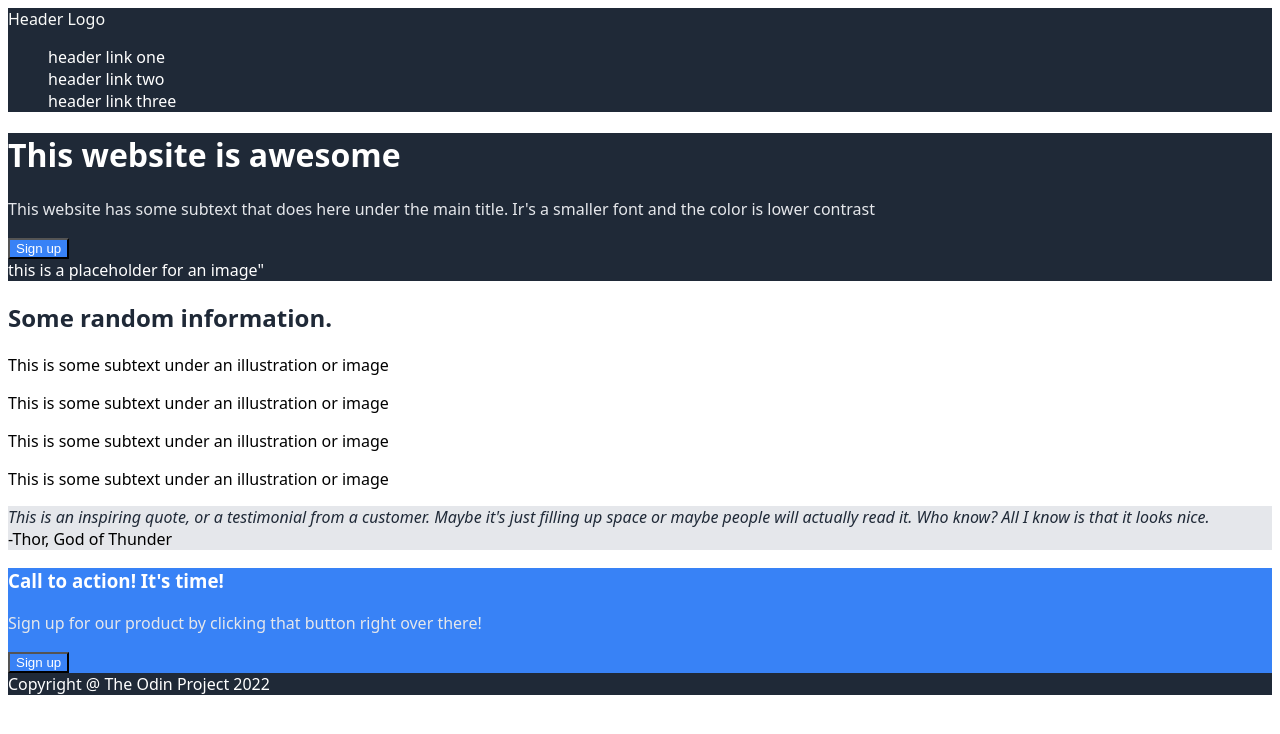
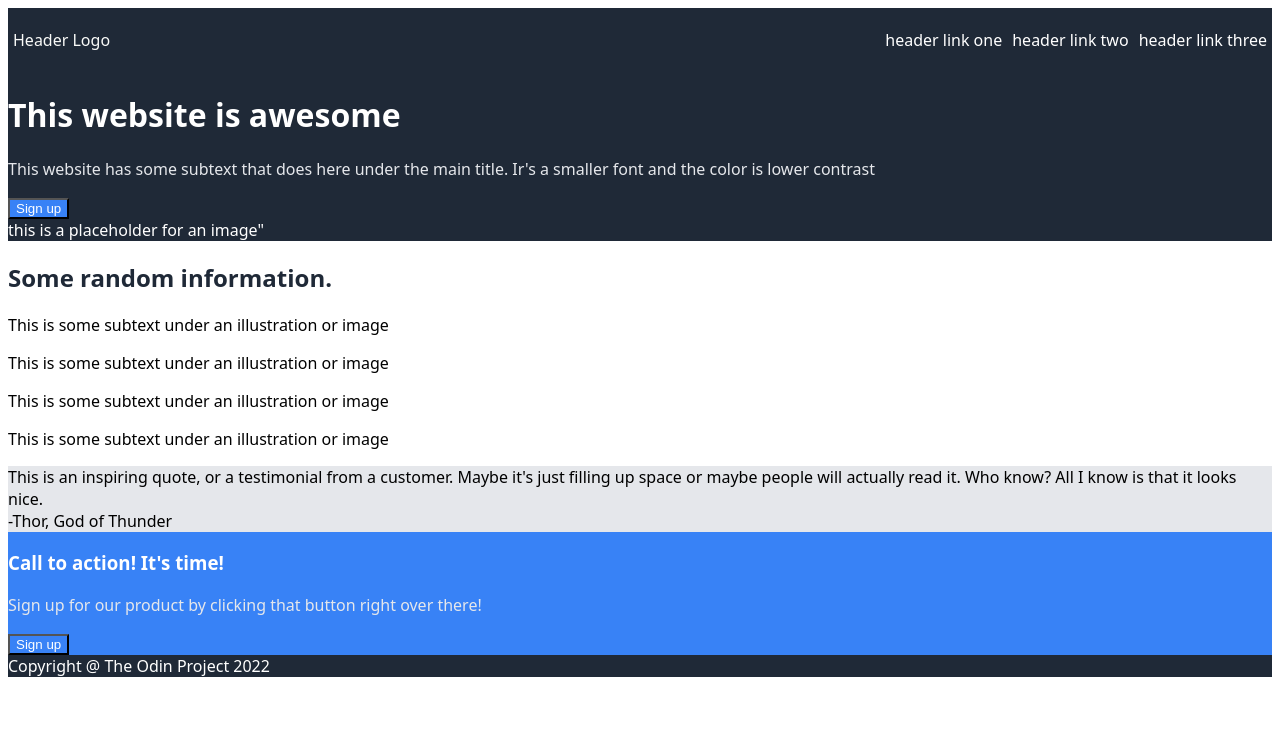
Before and after one commit to Belbut/landing-page, a plain HTML site: page index.html in a window 1280 px wide. Drawn offline with Linux system fonts and the light colour scheme.

Commit message:
Position the header

```diff
--- a/style.css
+++ b/style.css
@@ -1,5 +1,10 @@
+/* ---Elements---*/
 body {
     font-family: system-ui, -apple-system, BlinkMacSystemFont, 'Segoe UI', Roboto, Oxygen, Ubuntu, Cantarell, 'Open Sans', 'Helvetica Neue', sans-serif;
+    min-height: 100vh;
+    display: flex;
+    flex-direction: column;
+    flex:auto;
 }
 
 h1 {
@@ -15,35 +20,26 @@ h2 {
 
 ul {
     list-style-type: none;
+    display: flex;
+    gap: 10px;
 }
 
 a {
     text-decoration: none;
-    color:white;
+    color: white;
 }
 
 p {
     size: 18px;
 }
 
+/* ---Combination---*/
+
 button,
 .call-to-action {
     background-color: #3882f6;
     color: white;
 }
-
-
-
-.logo {
-    size: 24px;
-    color: #f9faf8
-}
-
-.white-subtext,
-li {
-    color: #e5e7eb;
-}
-
 
 .header,
 .hero,
@@ -52,9 +48,32 @@ li {
     color: white;
 }
 
+.white-subtext,
+li {
+    color: #e5e7eb;
+}
+
+/* ---Blocks---*/
+.header{
+    display: flex;
+    justify-content: space-between;
+    align-items: center;
+    padding: 5px;
+}
+
+
 .quote {
     background-color: #e5e7eb;
 }
+
+/* ---Parts---*/
+
+.logo {
+    size: 24px;
+    color: #f9faf8
+}
+
+.li
 
 .quote-text {
     size: 36px;
@@ -62,6 +81,6 @@ li {
     color: #1f2937;
 }
 
-.quote-autour{
+.quote-autour {
     font-weight: 500;
 }
```
